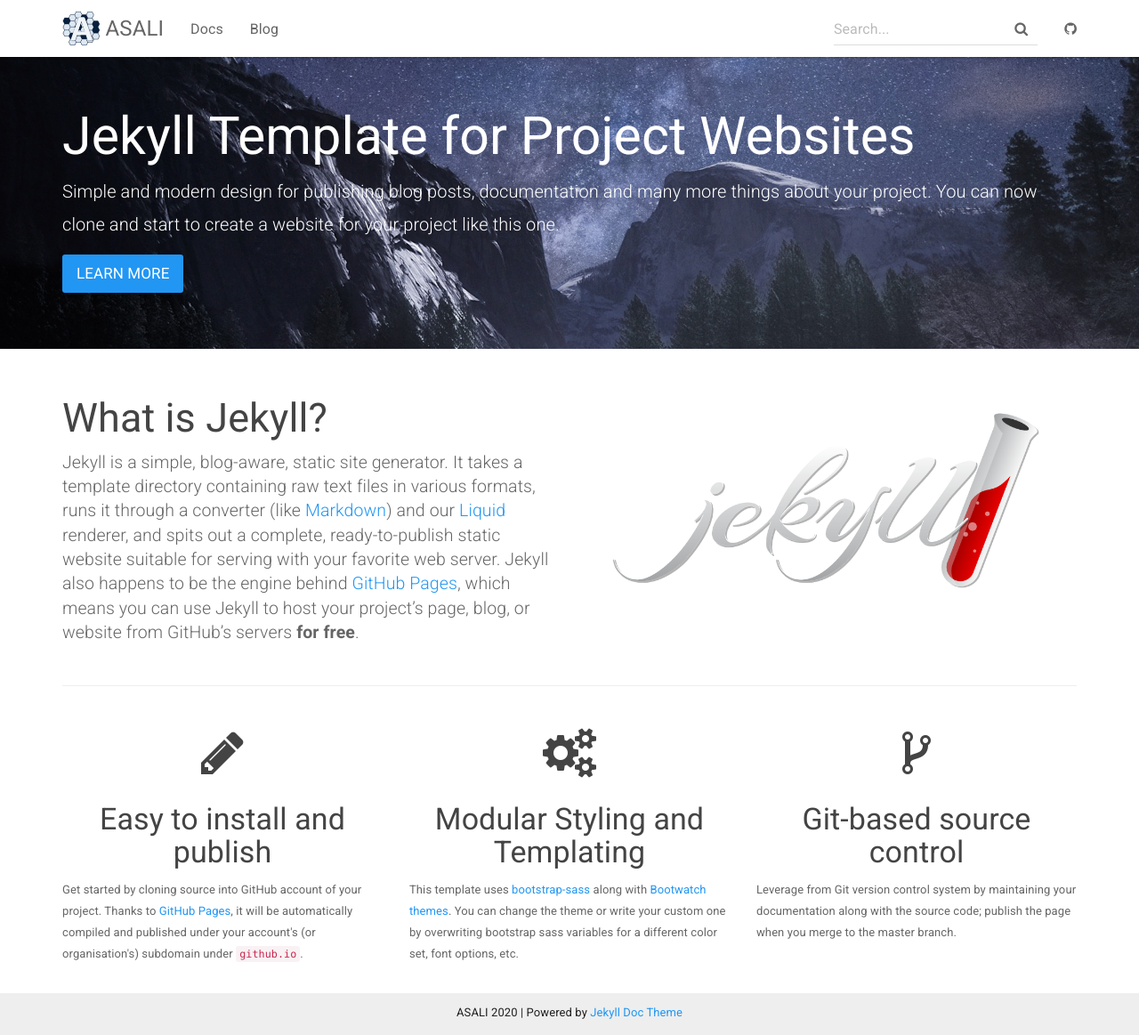
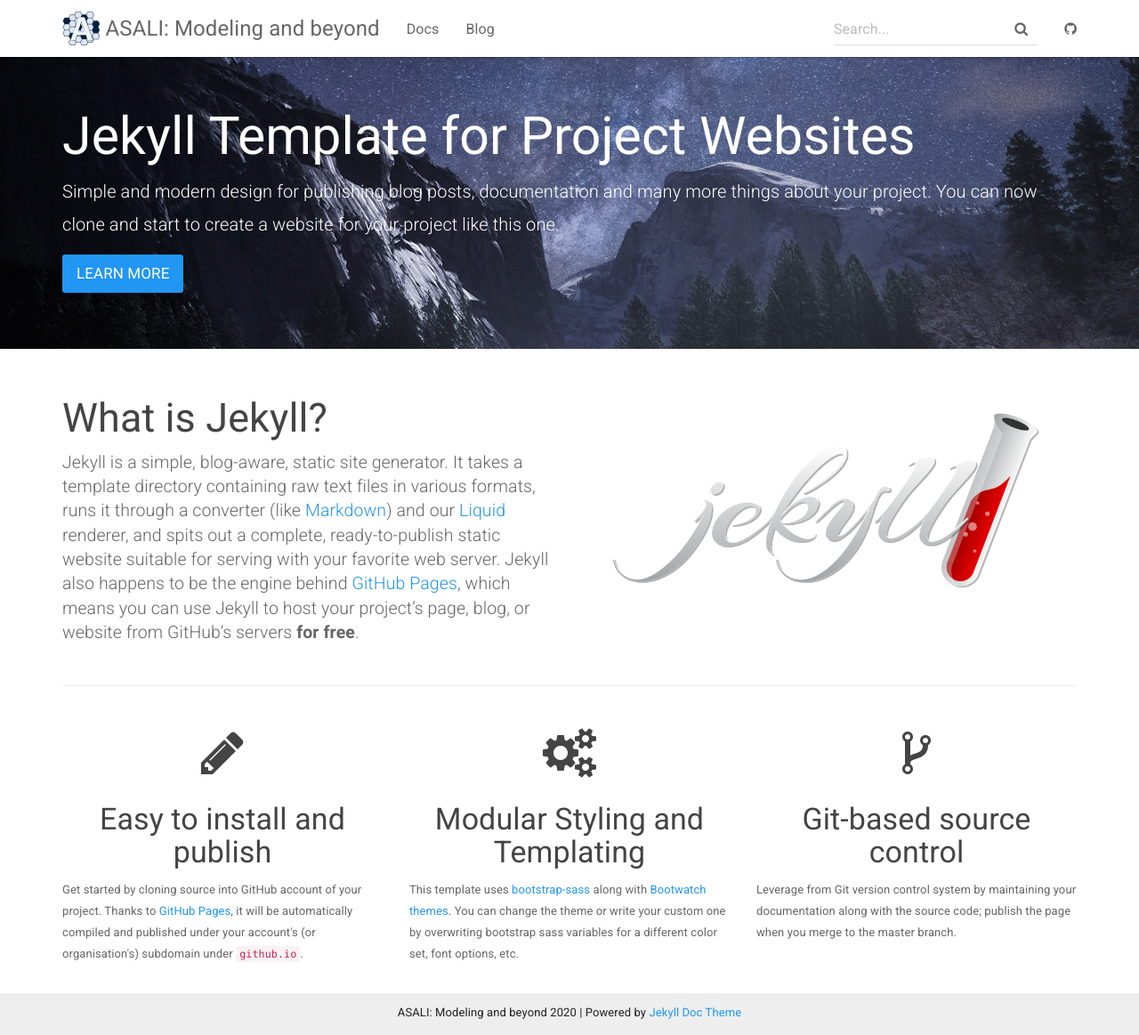
Before and after one commit to srebughini/ASALI, a Jekyll site: the page built from index.html, in a window 1280 px wide and 1163 px high. Shown: the whole window at 89% size. Built offline with Jekyll 4.4.1, drawn with Linux system fonts in a browser that asks for light colours; some of the changed lines change nothing that is shown.

Commit message:
Update _config.yml

```diff
--- a/_config.yml
+++ b/_config.yml
@@ -1,9 +1,6 @@
 # Site settings
-title: ASALI
+title: "ASALI: Modeling and beyond"
 email: ste.rebu@outlook.it
-description: >
-  Jekyll Template for Project Websites
-  providing documentation and blog post pages.
 lang: en-US
 
 baseurl: "/ASALI" # the subpath of your site, e.g. /blog/
```
